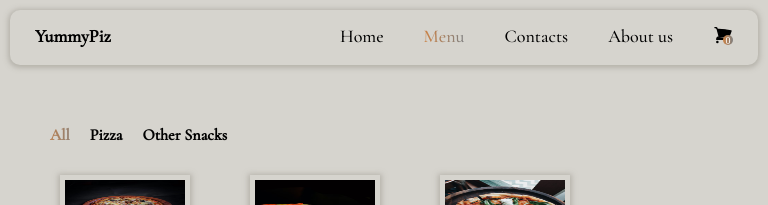
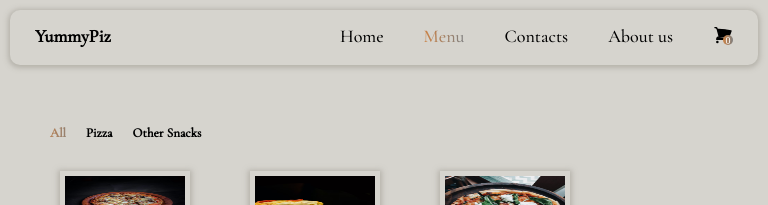
Before and after one commit to Manuelorji/yummypiz, a Next.js app: page /menu in a window 768 px wide. Shown: the top 205 px of the page. Built offline with nearby package versions, Linux system fonts and the light colour scheme.

Commit message:
updated the pages  styling

```diff
--- a/components/Loaders/Loader.module.scss
+++ b/components/Loaders/Loader.module.scss
@@ -27,8 +27,8 @@
   .container {
     top: 10%;
     bottom: 10%;
-    left: 15%;
-    right: 15%;
+    left: 10%;
+    right: 10%;
   }
 }
 
--- a/styles/pages/About.module.scss
+++ b/styles/pages/About.module.scss
@@ -1,6 +1,7 @@
 .container {
   width: 100%;
   min-height: 100vh;
+  padding-bottom: 5px;
 
   position: relative;
   background-color: rgb(214, 212, 206);
--- a/styles/pages/Contacts.module.scss
+++ b/styles/pages/Contacts.module.scss
@@ -3,6 +3,7 @@
   min-height: 100vh;
   position: relative;
   background-color: rgb(214, 212, 206);
+  padding-bottom: 5px;
 
   .main {
     min-height: 90vh;
--- a/styles/pages/Menu.module.scss
+++ b/styles/pages/Menu.module.scss
@@ -2,6 +2,7 @@
   position: relative;
   background-color: rgb(214, 212, 206);
   min-height: 100vh;
+  padding-bottom: 5px;
 
   main {
     display: flex;
@@ -50,6 +51,7 @@
   .container {
     main {
       padding: 15% 40px 0;
+      font-size: small;
     }
   }
 }
@@ -58,6 +60,7 @@
   .container {
     main {
       padding: 15% 40px 0;
+      font-size: small;
     }
   }
 }
```
